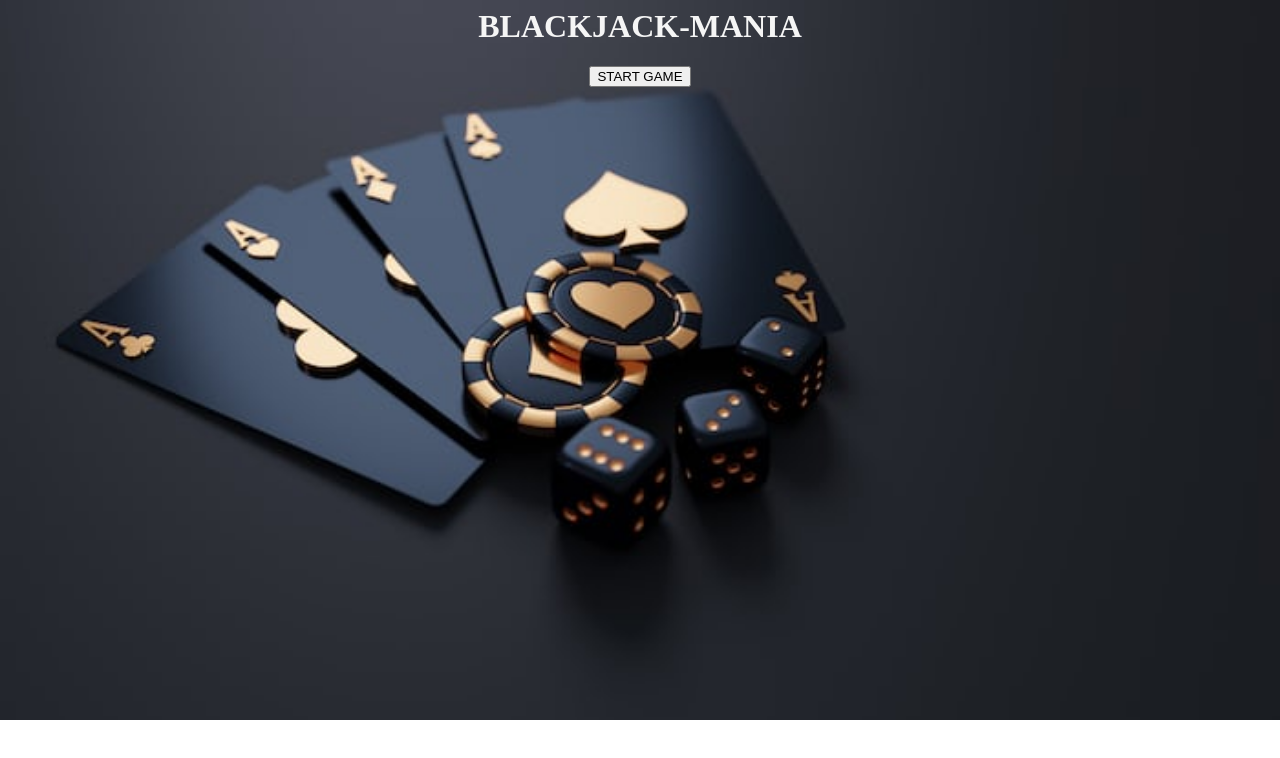
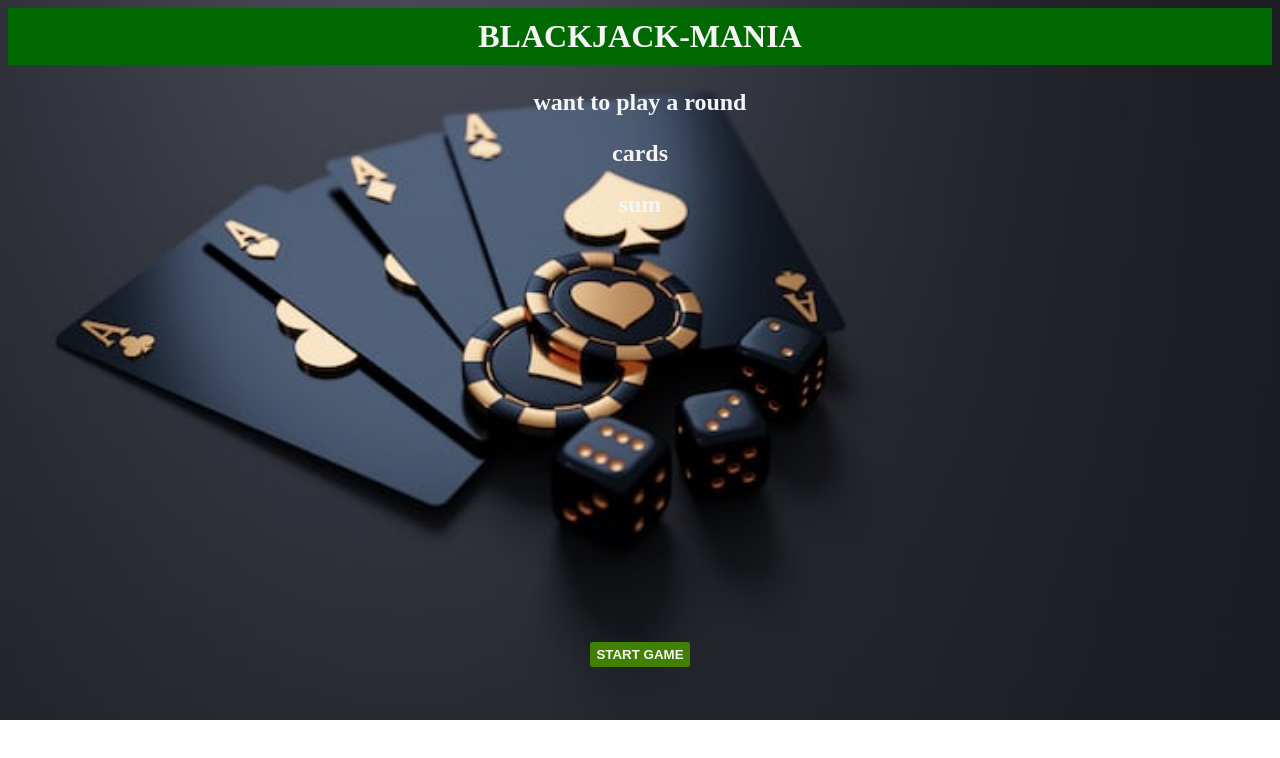
Before and after one commit to kiyosaki-cyber/blackjack, a plain HTML site: page index.html in a window 1280 px wide. Drawn offline with Linux system fonts and the light colour scheme.

Commit message:
styling the h1, p and button

```diff
--- a/css/style.css
+++ b/css/style.css
@@ -11,4 +11,22 @@ body{
 h1{
     text-shadow: 5px black;
     margin-top: 5px;
+    background-color: rgb(1, 105, 1);
+    padding-top: 10px;
+    padding-bottom: 10px;
 }
+button{
+    margin-top: 400px;
+    border: none;
+    border-radius: 2.5px;
+    background-color: rgb(65, 128, 3);
+    color: whitesmoke;
+    font-weight: bold;
+    padding-top: 5px;
+    padding-bottom: 5px;
+}
+p{
+    font-weight: bolder;
+    font-size: 1.5rem;
+    color: whitesmoke;
+}
--- a/index.html
+++ b/index.html
@@ -9,6 +9,9 @@
 </head>
 <body>
     <h1>BLACKJACK-MANIA</h1>
+    <p>want to play a round</p>
+    <p>cards</p>
+    <p>sum</p>
     <button>START GAME</button>
 
 </body>
```
